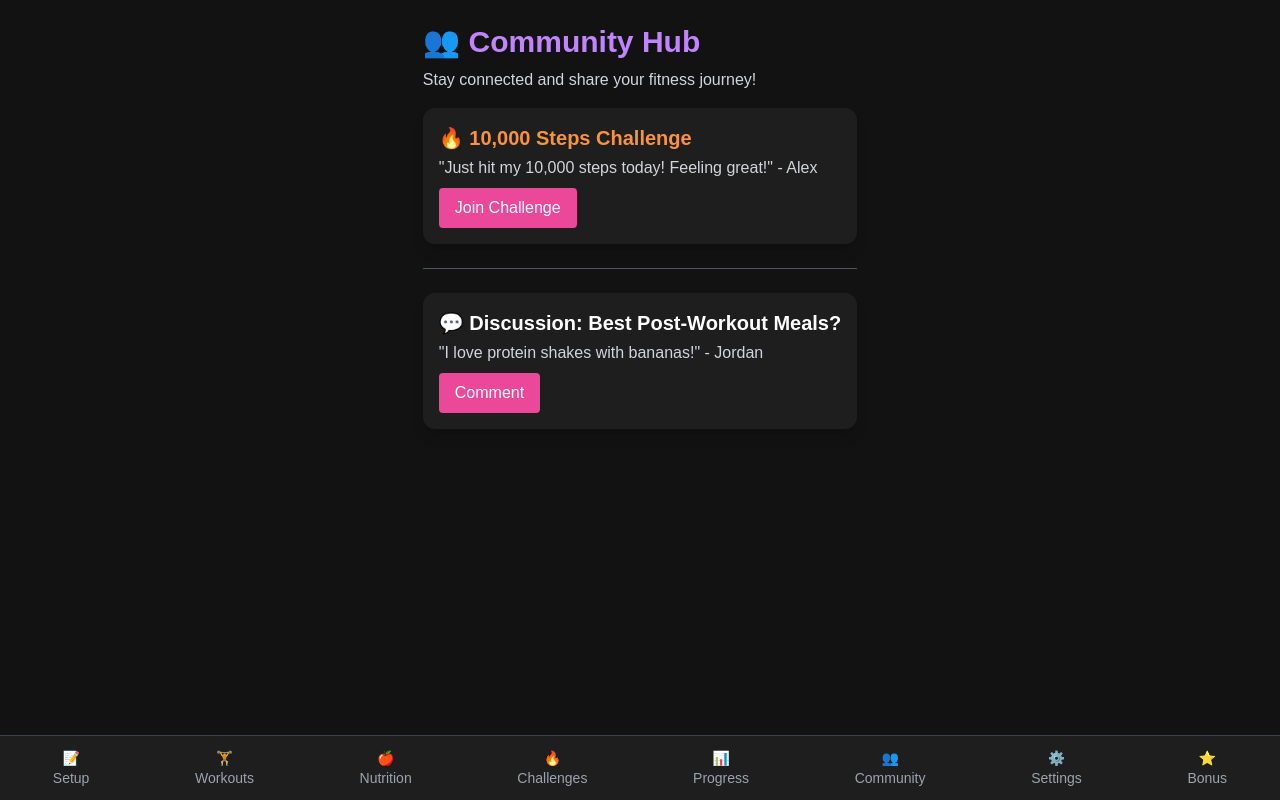
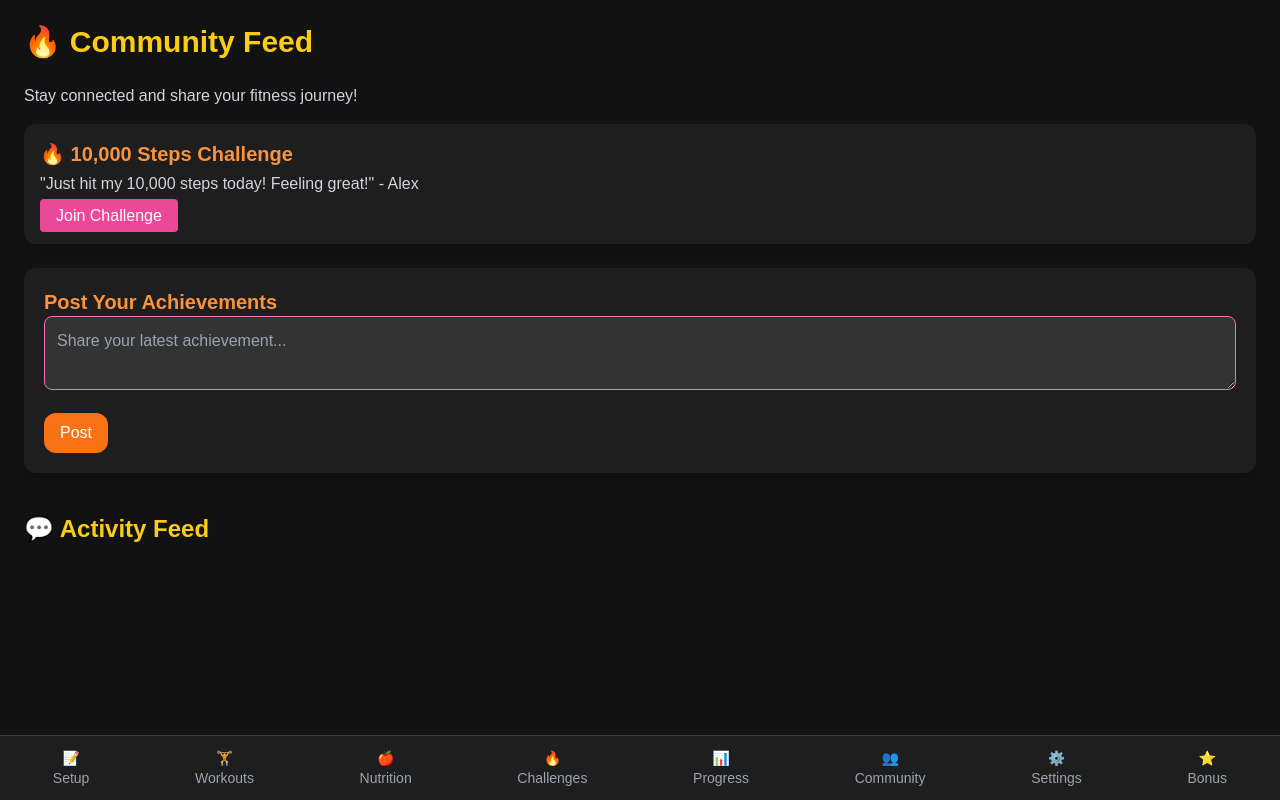
Before and after one commit to thejeremy881/freshfit, a Flask app: page /community in a window 1280 px wide. Run offline with Flask 3, Linux system fonts and the light colour scheme; some libraries are stand-ins or nearby versions.

Commit message:
join challenges button takes you to challenges tab, and you can post comments

```diff
--- a/application/templates/community.html
+++ b/application/templates/community.html
@@ -7,24 +7,36 @@
   <script src="https://cdn.tailwindcss.com"></script>
 </head>
 <body class="bg-[#121212] text-white p-6 pb-24">
-  <div class="max-w-3xl mx-auto">
-    <h1 class="text-3xl font-semibold text-purple-400 mb-2">👥 Community Hub</h1>
-    <p class="mb-4 text-gray-300">Stay connected and share your fitness journey!</p>
+  <h1 class="text-3xl font-semibold text-yellow-400 mb-6">🔥 Community Feed</h1>
 
-    <div class="mb-6 bg-[#1e1e1e] p-4 rounded-xl shadow-lg">
-      <h2 class="text-xl font-bold text-orange-400 mb-1">🔥 10,000 Steps Challenge</h2>
-      <p class="text-gray-300 mb-2">"Just hit my 10,000 steps today! Feeling great!" - Alex</p>
-      <button class="bg-pink-500 hover:bg-pink-600 text-white px-4 py-2 rounded">Join Challenge</button>
-    </div>
+  <!-- Post your achievement -->
+  <p class="mb-4 text-gray-300">Stay connected and share your fitness journey!</p>
 
-    <hr class="border-gray-600 my-6" />
+  <div class="mb-6 bg-[#1e1e1e] p-4 rounded-xl shadow-lg">
+    <h2 class="text-xl font-bold text-orange-400 mb-1">🔥 10,000 Steps Challenge</h2>
+    <p class="text-gray-300 mb-2">"Just hit my 10,000 steps today! Feeling great!" - Alex</p>
+    <!-- Button now links to the challenges page -->
+    <a href="{{ url_for('challenges_page') }}" class="bg-pink-500 hover:bg-pink-600 text-white px-4 py-2 rounded">Join Challenge</a>
+  </div>
 
-    <div class="bg-[#1e1e1e] p-4 rounded-xl shadow-lg">
-      <h2 class="text-xl font-bold text-white mb-1">💬 Discussion: Best Post-Workout Meals?</h2>
-      <p class="text-gray-300">"I love protein shakes with bananas!" - Jordan</p>
-      <button class="mt-2 bg-pink-500 hover:bg-pink-600 text-white px-4 py-2 rounded">Comment</button>
-    </div>
+  <div class="bg-[#1e1e1e] p-5 rounded-xl shadow-lg">
+    <h2 class="text-xl font-semibold text-orange-400">Post Your Achievements</h2>
+    <form method="POST">
+      <textarea name="post" placeholder="Share your latest achievement..." class="w-full p-3 rounded-lg bg-[#333333] text-white border border-pink-400 focus:outline-none focus:ring-2 focus:ring-pink-500"></textarea>
+      <button type="submit" class="mt-4 bg-orange-500 hover:bg-orange-600 text-white py-2 px-4 rounded-xl">Post</button>
+    </form>
   </div>
+
+  <!-- Display Feed -->
+  <h2 class="text-2xl font-semibold text-yellow-400 mt-10">💬 Activity Feed</h2>
+  <ul class="space-y-4 mt-4">
+    {% for post in activity_feed %}
+      <li class="bg-[#1e1e1e] p-4 rounded-xl text-sm text-gray-300">
+        <span class="font-semibold text-pink-400">{{ post.user }}:</span> {{ post.message }}
+        <p class="text-gray-400 text-xs mt-1">{{ post.timestamp }}</p>
+      </li>
+    {% endfor %}
+  </ul>
 
   {% include 'nav.html' %}
 </body>
```
